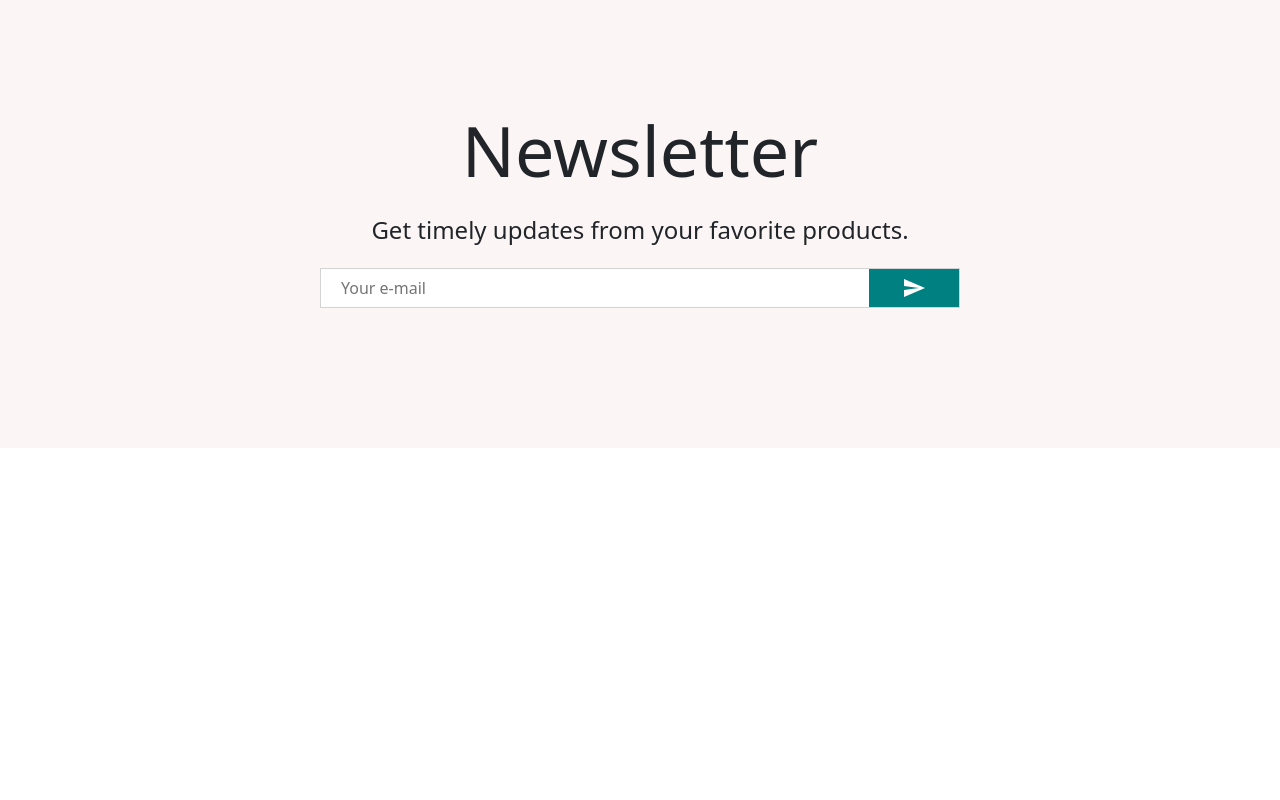
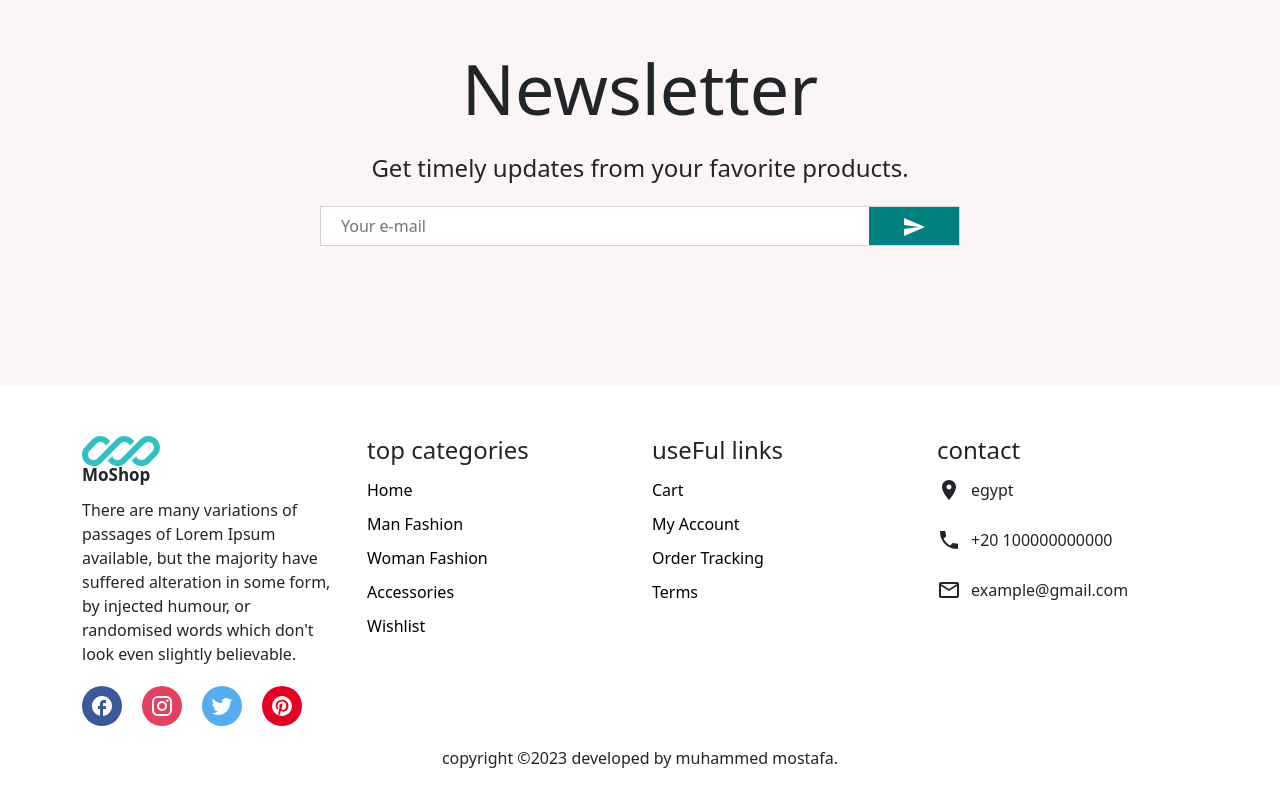
Before and after one commit to MuhammedMostafaSalem/MoShop, a React (Create React App) app in the folder front/: page / in a window 1280 px wide. Shown: the part 1999-2799 px from the top of the page. Before the commit the page ends 2447 px from the top, so only its background shows below. Built offline with nearby package versions, Linux system fonts and the light colour scheme.

Commit message:
Add Footer component in App.js file

```diff
--- a/front/src/App.js
+++ b/front/src/App.js
@@ -1,6 +1,7 @@
 import { BrowserRouter, Routes, Route } from "react-router-dom";
 import Home from "./pages/Home";
-import NavBar from './components/utility/Navbar';
+import NavBar from './components/utility/Navbar/Navbar';
+import Footer from "./components/utility/Footer/Footer";
 
 function App() {
   return (
@@ -10,6 +11,7 @@ function App() {
         <Routes>
           <Route index element={<Home/>}/>
         </Routes>
+        <Footer/>
       </BrowserRouter>
     </div>
   );
```
